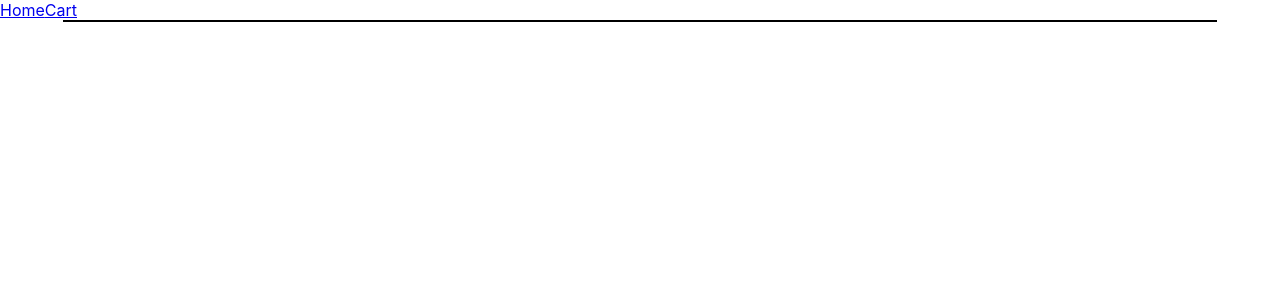
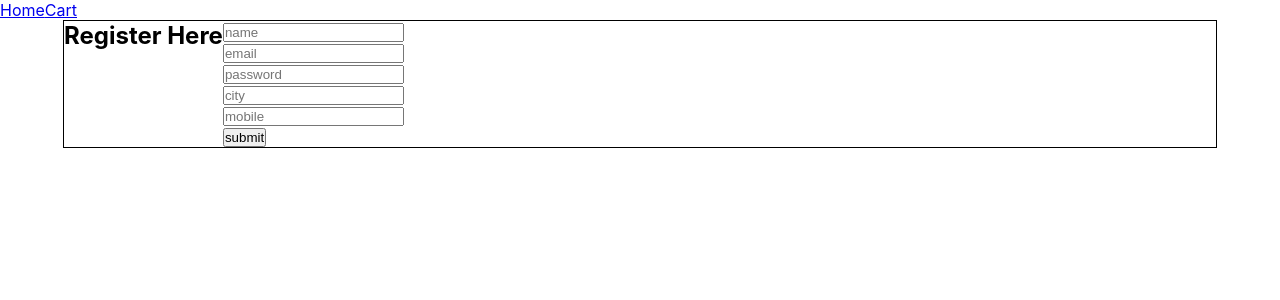
Before and after one commit to AadilAazem007/React-Ecommerce, a React (Create React App) app: page /register in a window 1280 px wide. Before the commit this address had no page. Shown: the top 300 px of the page. Built offline with nearby package versions, Linux system fonts and the light colour scheme.

Commit message:
commit changes

```diff
--- a/package.json
+++ b/package.json
@@ -13,6 +13,7 @@
     "json-server": "^0.17.4",
     "react": "^18.2.0",
     "react-dom": "^18.2.0",
+    "react-hook-form": "^7.49.2",
     "react-redux": "^8.1.3",
     "react-router-dom": "^6.20.0",
     "react-scripts": "5.0.1",
--- a/src/App.js
+++ b/src/App.js
@@ -4,6 +4,7 @@ import Cart from './features/cart/Cart';
 import SingleProduct from './features/products/SingleProduct';
 import Checkout from './features/checkout/Checkout';
 import Order from './features/order/Order';
+import Register from './features/auth/Register';
 import { Route, Routes } from 'react-router-dom';
 import Header from './components/Header';
 
@@ -19,6 +20,7 @@ function App() {
           <Route path='/product/:id' element={<SingleProduct />}></Route>
           <Route path='/checkout' element={<Checkout />}></Route>
           <Route path='/order/:detail' element={<Order />}></Route>
+          <Route path='/register' element={<Register />}></Route>
       </Routes>
     </div>
     </>
--- /dev/null
+++ b/src/features/auth/Register.js
@@ -0,0 +1,47 @@
+import { useForm } from "react-hook-form"
+import { saveUserDataAsync } from "./authSlice"
+import { useDispatch } from "react-redux"
+import { useState } from "react"
+import CryptoJS from "crypto-js"
+
+function Register () {
+    const [encryptedData, setEncryptedData] = useState("")
+    const [decryptedData, setDecryptedData] = useState("")
+
+    const secretPass = "KJHVKJHIIKJ654"
+
+    const { register, handleSubmit, formState: {errors} } = useForm({
+        defaultValues:{
+            name:"",
+            email:"",
+            password:"",
+            city:"",
+            mobile:""
+        }
+    })
+    const dispatch = useDispatch()
+    return (
+        <>
+            <h2>Register Here</h2>
+            <form onSubmit={handleSubmit((data)=>{
+                const encryptionData = CryptoJS.AES.encrypt(JSON.stringify(data.password), secretPass).toString()
+                const formData = {...data, encrypt_password:encryptionData}
+                dispatch(saveUserDataAsync(formData))
+             })}>
+                <input type="text" {...register("name", {required: "Name is required"})}  placeholder="name"/>
+                <p>{errors.name?.message}</p>
+                <input type="text" {...register("email", {required: "Email is required", pattern: {value:/^[A-Z0-9._%+-]+@[A-Z0-9.-]+\.[A-Z]{2,4}$/i, message:"Please Provide valid Email address"}})} placeholder="email"/>
+                <p>{errors.email?.message}</p>
+                <input type="password" {...register("password", {required: "Password is required", minLength: {value:8, message: "Minimum 8 character require"}})} placeholder="password"/>
+                <p>{errors.password?.message}</p>
+                <input type="text" {...register("city",{required: "City is require"})} placeholder="city"/>
+                <p>{errors.city?.message}</p>
+                <input type="text" {...register("mobile",{required: "Mobile No is require", maxLength:{value:12, message: "Maximum length of mobile 12"}, minLength:{value:10, message: "Minimum length of mobile 10 require"}})} placeholder="mobile"/>
+                <p>{errors.mobile?.message}</p>
+                <input type="submit" value="submit"/>
+            </form>
+        </>
+    )
+}
+
+export default Register
--- /dev/null
+++ b/src/features/auth/authAPI.js
@@ -0,0 +1,11 @@
+export async function saveUserData(details)
+{
+    const response = await fetch(`http://localhost:3002/users/save-data`,{
+        method:'POST',
+        body: JSON.stringify(details),
+        headers: {"content-type":"application/json"}
+    })
+    const data = await response.json()
+    console.log(data)
+    return {data}
+}
--- a/src/features/auth/authSlice.js
+++ b/src/features/auth/authSlice.js
@@ -1,15 +1,34 @@
 import { createAsyncThunk, createSlice } from "@reduxjs/toolkit";
+import { saveUserData } from "./authAPI";
 
 const initialState = {
-    user : 2,
+    user : [],
     status : 'idle'
 }
+
+export const saveUserDataAsync = createAsyncThunk(
+    'user/saveUserData',
+    async (details) =>{
+        const response = await saveUserData(details)
+        console.log(response.data)
+        return response.data
+    }
+)
 
 
 export const authSlice = createSlice({
     name : 'cart',
     initialState,
     reducers:{},
+    extraReducers:(builder) => {
+        builder.addCase(saveUserDataAsync.pending, (state)=>{
+            state.status = "Pending"
+        })
+        .addCase(saveUserDataAsync.fulfilled, (state, action)=>{
+            state.status = "Success"
+            state.user = action.payload
+        })
+    }
 })
 
 export const selectLoggedUser = (state) => state.auth.user
```
Also changed, not shown: src/features/auth/Login.js (added).
